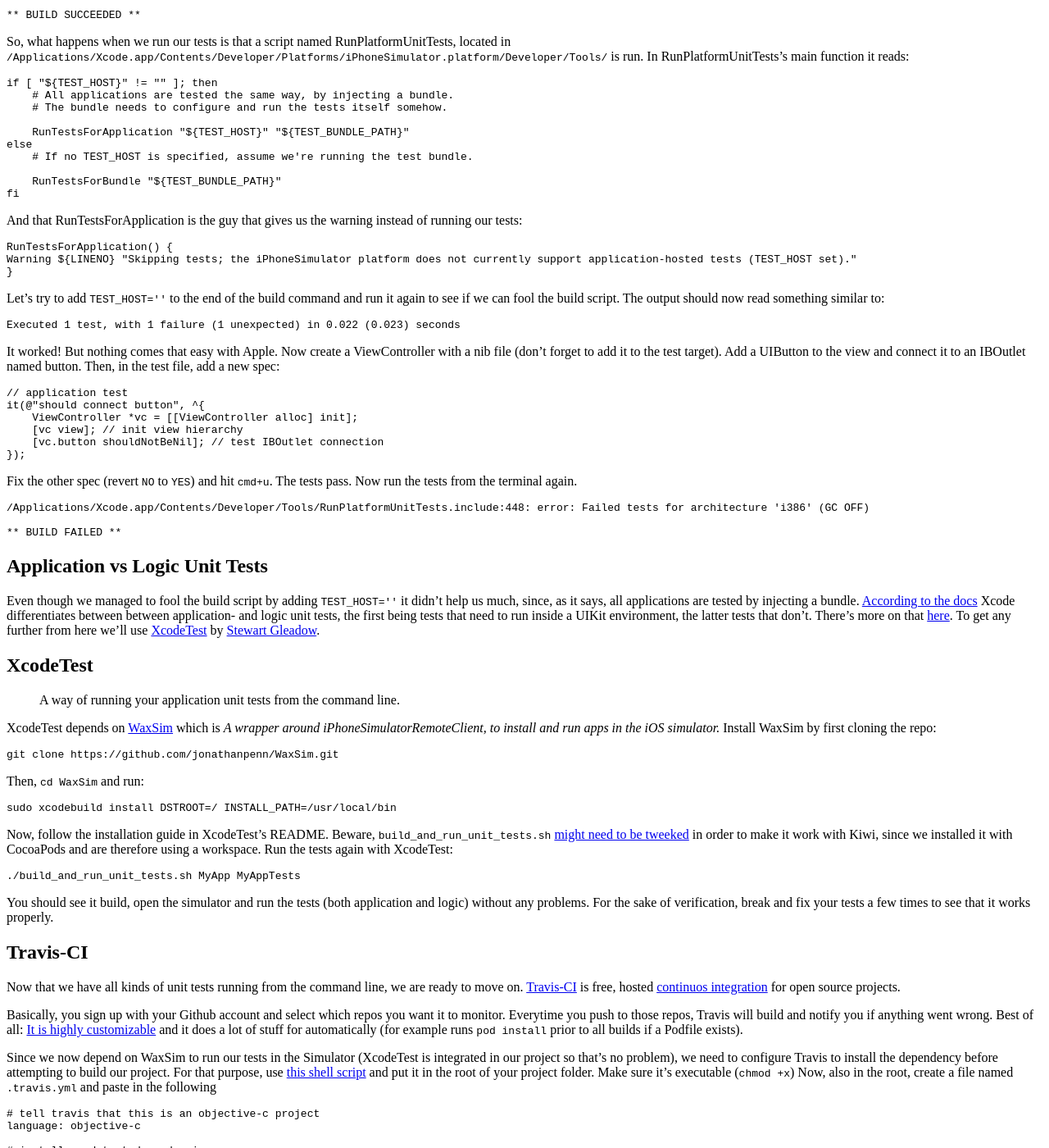
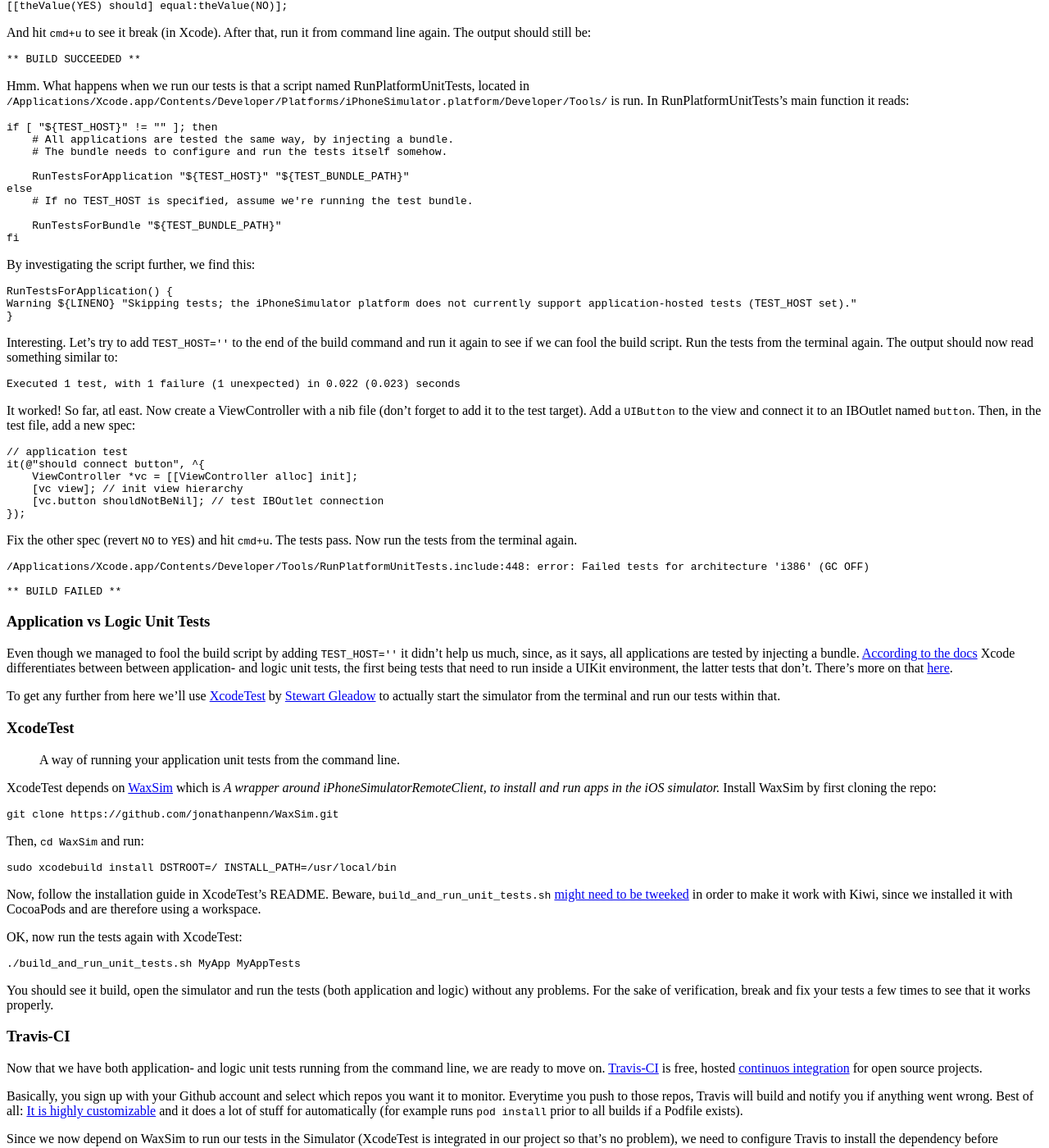
Before and after one commit to kaspermunck/kaspermunck.github.com, a Jekyll site: the page built from _posts/2013-04-12-running-kiwi-specs-with-travis-ci.md, in a window 1280 px wide and 1400 px high, scrolled down 2981 px. Shown: the whole window at 82% size. Built offline with Jekyll 4.4.1, drawn with Linux system fonts in a browser that asks for light colours; Markdown is read by kramdown in place of the engine named in the settings; some of the changed text lies outside the part shown.

Commit message:
Corrected typos etc. in Running iOS application unit tests... + added top and bottom margin to #post img.

```diff
--- a/_assets/css/site.css
+++ b/_assets/css/site.css
@@ -16,6 +16,12 @@
 	list-style: none;
 	margin: 0;
 	padding: 0;
+}
+
+#post img {
+	display: block;
+	margin: 20px auto;
+	width: 50%;
 }
 
 .post-listing {
--- a/_posts/2013-04-12-running-kiwi-specs-with-travis-ci.md
+++ b/_posts/2013-04-12-running-kiwi-specs-with-travis-ci.md
@@ -1,17 +1,20 @@
 ---
 layout: post
-title: "Running Kiwi Specs with Travis-CI"
+title: "Running iOS Application Unit Tests with Travis-CI"
 date: 2013-04-12 23:33
 categories:
 - travis-ci
 - kiwi
 - xcodetest
+- application unit tests
 - xcodebuild
 ---
 
-After [Travis announced support for Objective-C](http://about.travis-ci.org/blog/introducing-mac-ios-rubymotion-testing/) projects I have tried to make it work with Kiwi since it's my preferred testing framework. It wasn't as easy as I thought, but with a little help from some [awesome](https://github.com/sgleadow/xcodetest) [tools](https://github.com/jonathanpenn/WaxSim) I managed to make it work. Here's how I did it, step-by-step.
+[Travis](http://travis-ci.org) has just [announced support for Objective-C projects](http://about.travis-ci.org/blog/introducing-mac-ios-rubymotion-testing/). Unfortunately, Travis supports only logic unit tests (more on that later) out of the box. However, with a few extra steps (thanks to Travis for being extremely customizable), support for application unit tests becomes a reality as well. WIth a little help from some [awesome](https://github.com/sgleadow/xcodetest) [tools](https://github.com/jonathanpenn/WaxSim) I managed to make it work.
 
-## Installing Kiwi
+My preferred testing framework is [Kiwi](https://github.com/allending/Kiwi), but this approach will do for any other testing for iOS.
+
+### Installing Kiwi
 
 I use [CocoaPods](http://cocoapods.org) to manage dependencies. First, create a new project and make sure to include unit tests.
 
@@ -31,7 +34,9 @@
 
     FRAMEWORK_SEARCH_PATHS = $(inherited) "$(SDKROOT)/Developer/Library/Frameworks" "$(DEVELOPER_LIBRARY_DIR)/Frameworks"
 
-Try `cmd+u` again and everything should be fine. Now delete `MyAppTests.h` and replace the contents of `MyAppTests.m` with:
+Try `cmd+u` again and everything should be fine.
+
+Now delete `MyAppTests.h` and replace the contents of `MyAppTests.m` with:
 
     SPEC_BEGIN(ViewControllerSpecs)
 
@@ -44,7 +49,7 @@
 
 Run tests with `cmd+u` and verify that it succeeds.
 
-## Testing From the Terminal
+### Testing From the Terminal
 
 A build server is going to run the tests so they must be invokable from the command line. First we create a unit test scheme which we name after our test target (MyAppTests). Click on _MyApp_ next to the Stop button in the upper left corner and select Manage Schemes.
 
@@ -76,7 +81,7 @@
 
     ** BUILD SUCCEEDED **
 
-So, what happens when we run our tests is that a script named RunPlatformUnitTests, located in `/Applications/Xcode.app/Contents/Developer/Platforms/iPhoneSimulator.platform/Developer/Tools/` is run. In RunPlatformUnitTests's main function it reads:
+Hmm. What happens when we run our tests is that a script named RunPlatformUnitTests, located in `/Applications/Xcode.app/Contents/Developer/Platforms/iPhoneSimulator.platform/Developer/Tools/` is run. In RunPlatformUnitTests's main function it reads:
 
     if [ "${TEST_HOST}" != "" ]; then
         # All applications are tested the same way, by injecting a bundle.
@@ -89,17 +94,17 @@
         RunTestsForBundle "${TEST_BUNDLE_PATH}"
     fi
 
-And that RunTestsForApplication is the guy that gives us the warning instead of running our tests:
+By investigating the script further, we find this:
 
     RunTestsForApplication() {
     Warning ${LINENO} "Skipping tests; the iPhoneSimulator platform does not currently support application-hosted tests (TEST_HOST set)."
     }
 
-Let's try to add `TEST_HOST=''` to the end of the build command and run it again to see if we can fool the build script. The output should now read something similar to:
+Interesting. Let's try to add `TEST_HOST=''` to the end of the build command and run it again to see if we can fool the build script. Run the tests from the terminal again. The output should now read something similar to:
 
     Executed 1 test, with 1 failure (1 unexpected) in 0.022 (0.023) seconds
 
-It worked! But nothing comes that easy with Apple. Now create a ViewController with a nib file (don't forget to add it to the test target). Add a UIButton to the view and connect it to an IBOutlet named button. Then, in the test file, add a new spec:
+It worked! So far, atl east. Now create a ViewController with a nib file (don't forget to add it to the test target). Add a `UIButton` to the view and connect it to an IBOutlet named `button`. Then, in the test file, add a new spec:
 
 	// application test
     it(@"should connect button", ^{
@@ -114,11 +119,13 @@
 
     ** BUILD FAILED **
 
-## Application vs Logic Unit Tests
+### Application vs Logic Unit Tests
 
-Even though we managed to fool the build script by adding `TEST_HOST=''` it didn't help us much, since, as it says, all applications are tested by injecting a bundle. [According to the docs](https://developer.apple.com/library/mac/#documentation/DeveloperTools/Conceptual/UnitTesting/01-Unit-Test_Overview/overview.html#//apple_ref/doc/uid/TP40002143-CH2-SW1) Xcode differentiates between between application- and logic unit tests, the first being tests that need to run inside a UIKit environment, the latter tests that don't. There's more on that [here](http://www.stewgleadow.com/blog/2012/02/09/running-ocunit-and-kiwi-tests-on-the-command-line/). To get any further from here we'll use [XcodeTest](https://github.com/sgleadow/xcodetest) by [Stewart Gleadow](http://www.stewgleadow.com).
+Even though we managed to fool the build script by adding `TEST_HOST=''` it didn't help us much, since, as it says, all applications are tested by injecting a bundle. [According to the docs](https://developer.apple.com/library/mac/#documentation/DeveloperTools/Conceptual/UnitTesting/01-Unit-Test_Overview/overview.html#//apple_ref/doc/uid/TP40002143-CH2-SW1) Xcode differentiates between between application- and logic unit tests, the first being tests that need to run inside a UIKit environment, the latter tests that don't. There's more on that [here](http://www.stewgleadow.com/blog/2012/02/09/running-ocunit-and-kiwi-tests-on-the-command-line/).
 
-## XcodeTest
+To get any further from here we'll use [XcodeTest](https://github.com/sgleadow/xcodetest) by [Stewart Gleadow](http://www.stewgleadow.com) to actually start the simulator from the terminal and run our tests within that.
+
+### XcodeTest
 
 > A way of running your application unit tests from the command line.
 
@@ -130,15 +137,17 @@
 
     sudo xcodebuild install DSTROOT=/ INSTALL_PATH=/usr/local/bin
 
-Now, follow the installation guide in XcodeTest's README. Beware,  `build_and_run_unit_tests.sh` [might need to be tweeked](https://gist.github.com/kaspermunck/5375284) in order to make it work with Kiwi, since we installed it with CocoaPods and are therefore using a workspace. Run the tests again with XcodeTest:
+Now, follow the installation guide in XcodeTest's README. Beware,  `build_and_run_unit_tests.sh` [might need to be tweeked](https://gist.github.com/kaspermunck/5375284) in order to make it work with Kiwi, since we installed it with CocoaPods and are therefore using a workspace.
+
+OK, now run the tests again with XcodeTest:
 
     ./build_and_run_unit_tests.sh MyApp MyAppTests
 
 You should see it build, open the simulator and run the tests (both application and logic) without any problems. For the sake of verification, break and fix your tests a few times to see that it works properly.
 
-## Travis-CI
+### Travis-CI
 
-Now that we have all kinds of unit tests running from the command line, we are ready to move on. [Travis-CI](http://travis-ci.org) is free, hosted [continuos integration](http://en.wikipedia.org/wiki/Continuous_integration) for open source projects.
+Now that we have both application- and logic unit tests running from the command line, we are ready to move on. [Travis-CI](http://travis-ci.org) is free, hosted [continuos integration](http://en.wikipedia.org/wiki/Continuous_integration) for open source projects.
 
 Basically, you sign up with your Github account and select which repos you want it to monitor. Everytime you push to those repos, Travis will build and notify you if anything went wrong. Best of all: [It is highly customizable](http://about.travis-ci.org/docs/user/build-configuration/) and it does a lot of stuff for automatically (for example runs `pod install` prior to all builds if a Podfile exists).
 
@@ -155,13 +164,13 @@
 
 `.travis.yml` is the build config file that Travis will look for when building your project. This is where [all the magic](http://about.travis-ci.org/docs/user/build-configuration/) happens. Travis uses a [default build script](https://gist.github.com/henrikhodne/73151fccea7af3201f63), but that doesn't quite suite our needs because of the special case with application unit tests.
 
-OK, now add, commit and push everything and go to the build page ([tracis-ci.org](http://travis-ci.org) -> My Repositories) tap your project, wait for it to build, scroll down to the bottom and verify that it says:
+OK, now add, commit and push everything to a Github repo that is monitored by Travis and go to the build page ([tracis-ci.org](http://travis-ci.org) -> My Repositories) tap your project, wait for it to build, scroll down to the bottom and verify that it says:
 
     =================
     Unit Tests Passed
     =================
 
-That's it. It takes a little bit of configuration, but from now on, Travis is watching you. Go and try it yourself; break one of the tests, commit and push and then wait. Cool, right?
+It takes a little bit of configuration, but from now on, Travis is watching you. Go and try it yourself; break one of the tests, commit and push and then wait. Cool, right?
 
 If it doesn't work, double check that:
 
```
Also changed, not shown: other parts of _posts/2013-04-12-running-kiwi-specs-with-travis-ci.md (+1 -1 lines).
